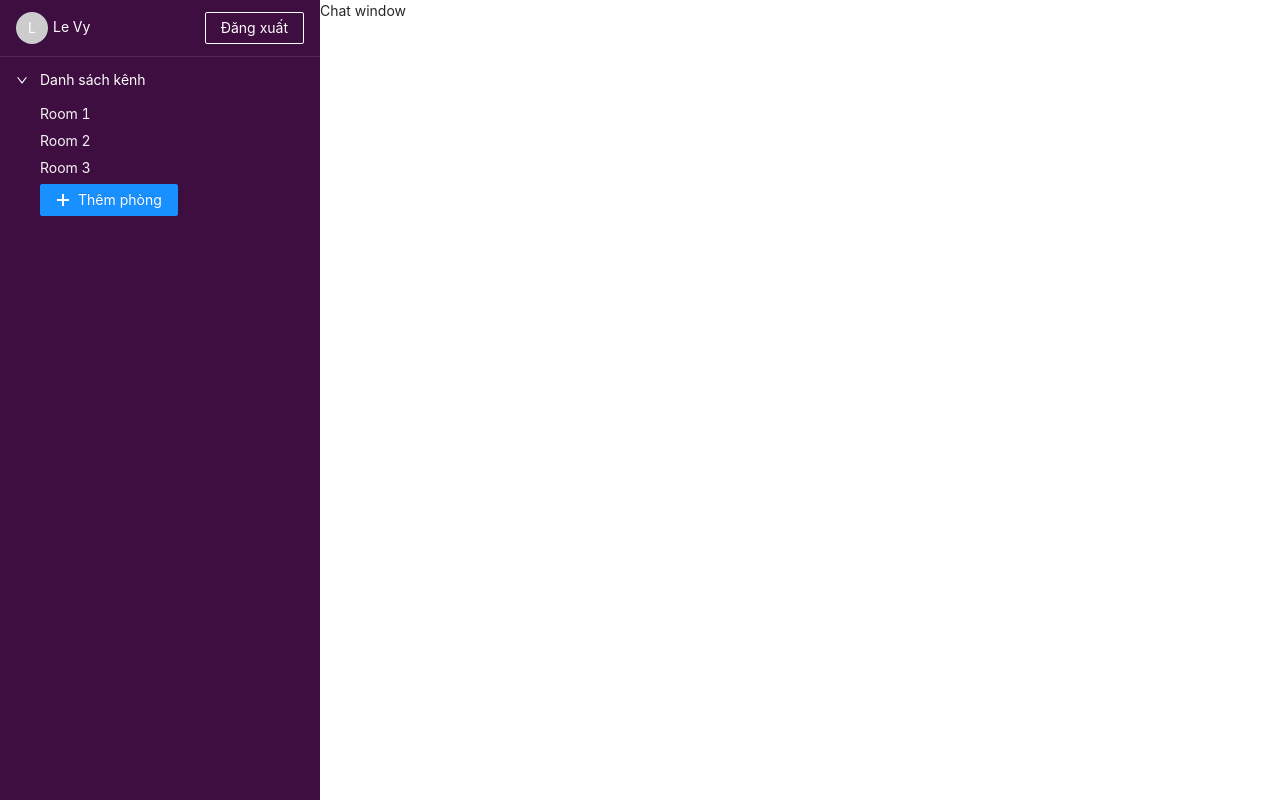
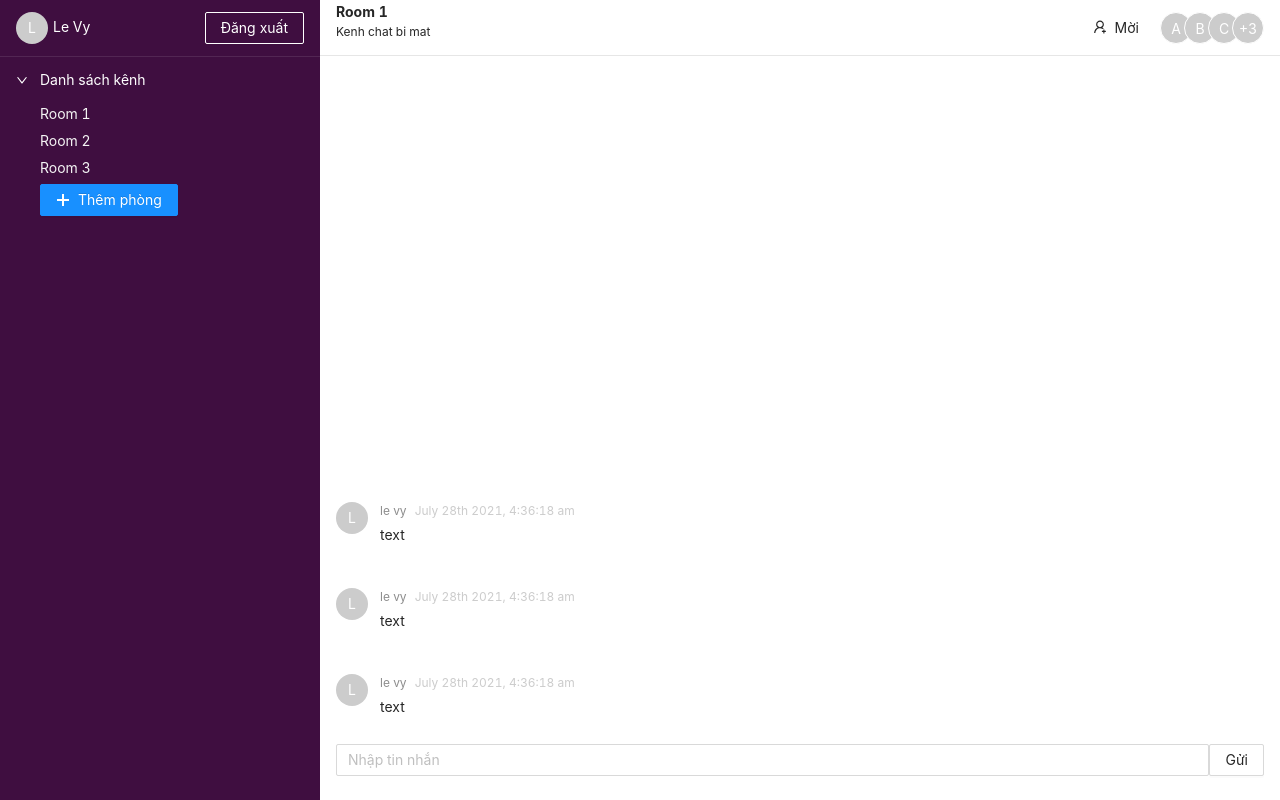
Before and after one commit to levy310898/Slack-firebase, a React (Create React App) app: page / in a window 1280 px wide. Built offline with nearby package versions, Linux system fonts and the light colour scheme; no server answers; sample sign-in values are in the browser's storage.

Commit message:
add UI chat room

```diff
--- a/package.json
+++ b/package.json
@@ -9,6 +9,7 @@
     "@testing-library/user-event": "^12.1.10",
     "antd": "^4.16.10",
     "firebase": "^8.8.1",
+    "moment": "^2.29.1",
     "react": "^17.0.2",
     "react-dom": "^17.0.2",
     "react-router-dom": "^5.2.0",
--- a/src/pages/ChatRoom/ChatWinDow/index.jsx
+++ /dev/null
@@ -1,9 +0,0 @@
-import React from 'react'
-
-export default function ChatWinDow() {
-  return (
-    <div>
-      Chat window
-    </div>
-  )
-}
--- /dev/null
+++ b/src/pages/ChatRoom/ChatWindow/ChatWindow.css
@@ -0,0 +1,53 @@
+.ChatRoom{
+  height: 100vh;
+}
+
+.ChatRoom__header{
+  display: flex;
+  justify-content: space-between;
+  align-items: center;
+  height: 56px;
+  padding:0 16px;
+  border-bottom: 1px solid rgb(230,230,230);
+}
+
+.ChatRoom__header__info{
+  display: flex;
+  flex-direction: column;
+  justify-content: center;
+}
+
+.ChatRoom__header__title{
+  font-weight: bold;
+  margin:0;
+}
+
+.ChatRoom__header__description{
+  font-size: 12px;
+}
+
+.ChatRoom__header__invite{
+  display: flex;
+  align-items: center;
+}
+
+.ChatRoom__header__invite button{
+  margin-right: 5px;
+}
+
+.ChatRoom__content{
+  padding:0 16px;
+  height: calc(100% - 56px);
+  display: flex;
+  flex-direction: column;
+  justify-content: flex-end;
+}
+
+.ChatRoom__content__form{
+  display: flex;
+    justify-content: space-between;
+}
+
+.ChatRoom__content__form .ant-form-item{
+  flex:1;
+}
--- /dev/null
+++ b/src/pages/ChatRoom/ChatWindow/Message.jsx
@@ -0,0 +1,29 @@
+import React from 'react';
+import { Comment,Avatar,Tooltip } from 'antd';
+import moment from 'moment';
+export default function Message({text,displayName,createdAt=null,photoUrl=null}) {
+  return (
+    <div style = {{marginBottom:'10px'}}>
+      <Comment
+        author={displayName}
+        avatar={
+          photoUrl ?
+            <Avatar
+              src={photoUrl}
+              alt={displayName}
+            />
+            : <Avatar>L</Avatar>
+        }
+        content={
+          <p>
+            {text}
+          </p>
+        }
+        datetime={
+          <span>{moment(createdAt).format('MMMM Do YYYY, h:mm:ss a')}</span>
+        }
+      />
+    </div>
+
+  )
+}
--- /dev/null
+++ b/src/pages/ChatRoom/ChatWindow/index.jsx
@@ -0,0 +1,69 @@
+import { Button,Avatar,Tooltip,Form,Input } from 'antd'
+import React from 'react'
+import { UserAddOutlined } from '@ant-design/icons';
+import './ChatWindow.css';
+import Message from './Message';
+export default function ChatWindow() {
+  return (
+    <div className = "ChatRoom">
+      <div className="ChatRoom__header">
+        <div className= "ChatRoom__header__info">
+          <p className= "ChatRoom__header__title">Room 1</p>
+          <p className= "ChatRoom__header__description">Kenh chat bi mat</p>
+        </div>
+
+        <div className = "ChatRoom__header__invite">
+          <Button type = 'text' icon = {<UserAddOutlined />}>Mời</Button>
+
+          <Avatar.Group maxCount = {3}>
+            <Tooltip title='A'>
+              <Avatar>A</Avatar>
+            </Tooltip>
+
+            <Tooltip title='B'>
+              <Avatar>B</Avatar>
+            </Tooltip>
+
+            <Tooltip title='C'>
+              <Avatar>C</Avatar>
+            </Tooltip>
+
+            <Tooltip title='A'>
+              <Avatar>A</Avatar>
+            </Tooltip>
+
+            <Tooltip title='B'>
+              <Avatar>B</Avatar>
+            </Tooltip>
+
+            <Tooltip title='C'>
+              <Avatar>C</Avatar>
+            </Tooltip>
+
+
+
+
+
+          </Avatar.Group>
+        </div>
+      </div>
+
+      <div className="ChatRoom__content">
+
+        <div className="ChatRoom__content__message-box">
+          <Message text="text" displayName="le vy" createdAt="2021-07-28T04:36:18.622Z" />
+          <Message text="text" displayName="le vy" createdAt="2021-07-28T04:36:18.622Z" />
+          <Message text="text" displayName="le vy" createdAt="2021-07-28T04:36:18.622Z" />
+        </div>
+          <Form className="ChatRoom__content__form">
+            <Form.Item name = 'text'>
+              <Input placeholder = "Nhập tin nhắn"/>
+            </Form.Item>
+
+            <Button>Gửi</Button>
+          </Form>
+      </div>
+    </div>
+
+  )
+}
--- a/src/pages/ChatRoom/SideBar/Channels/Channels.css
+++ b/src/pages/ChatRoom/SideBar/Channels/Channels.css
@@ -11,7 +11,3 @@
   margin-bottom: 5px;
   color:whitesmoke;
 }
-
-.ant-btn-text{
-  color:white;
-}
--- a/src/pages/ChatRoom/index.jsx
+++ b/src/pages/ChatRoom/index.jsx
@@ -1,6 +1,6 @@
 import { Col, Row } from 'antd'
 import React from 'react'
-import ChatWinDow from './ChatWinDow'
+import ChatWindow from './ChatWindow'
 import SideBar from './SideBar'
 
 export default function ChatRoom() {
@@ -11,7 +11,7 @@ export default function ChatRoom() {
       </Col>
 
       <Col span={18}>
-        <ChatWinDow />
+        <ChatWindow />
       </Col>
     </Row>
   )
```
